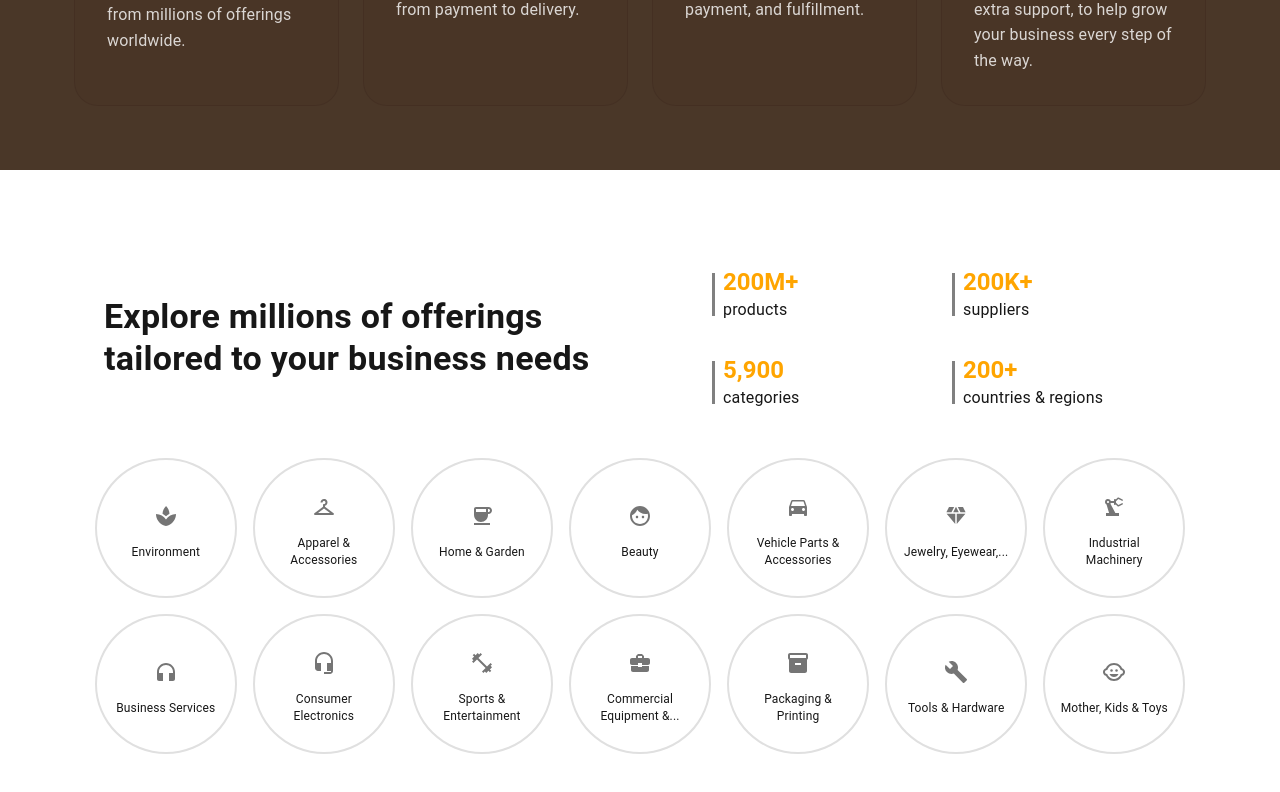
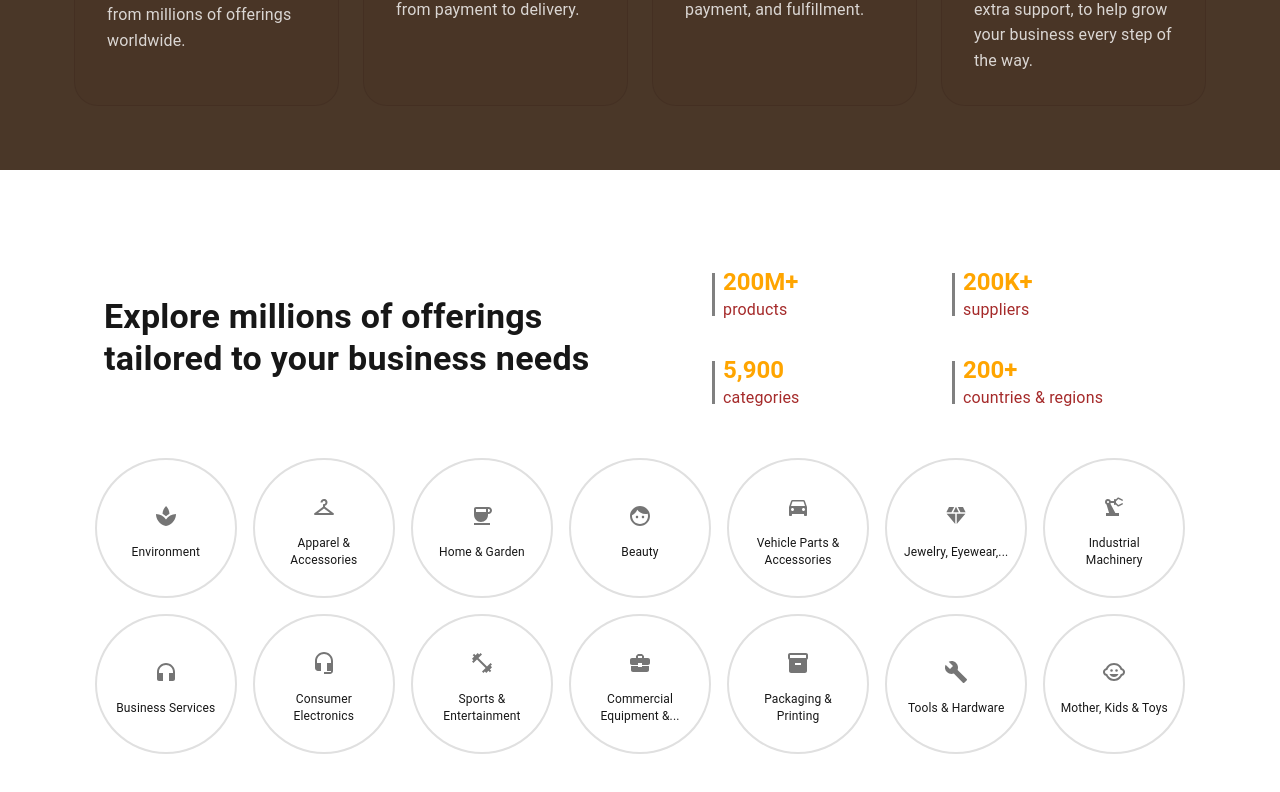
Before and after one commit to Jalalhussain1/Alibaba-HomePage, a Next.js app: page / in a window 1280 px wide. Shown: the part 962-1754 px from the top of the page. Built offline with nearby package versions, Linux system fonts and the light colour scheme.

Commit message:
change the color of the label

```diff
--- a/src/app/components/ExploreOfferings.tsx
+++ b/src/app/components/ExploreOfferings.tsx
@@ -70,7 +70,7 @@ const ExploreSection: React.FC = () => {
                                     <Typography variant="h5" fontWeight="bold" color="orange">
                                         {stat.value}
                                     </Typography>
-                                    <Typography>{stat.label}</Typography>
+                                    <Typography color='brown'>{stat.label}</Typography>
                                 </Box>
                             </Box>
                         ))}
```
